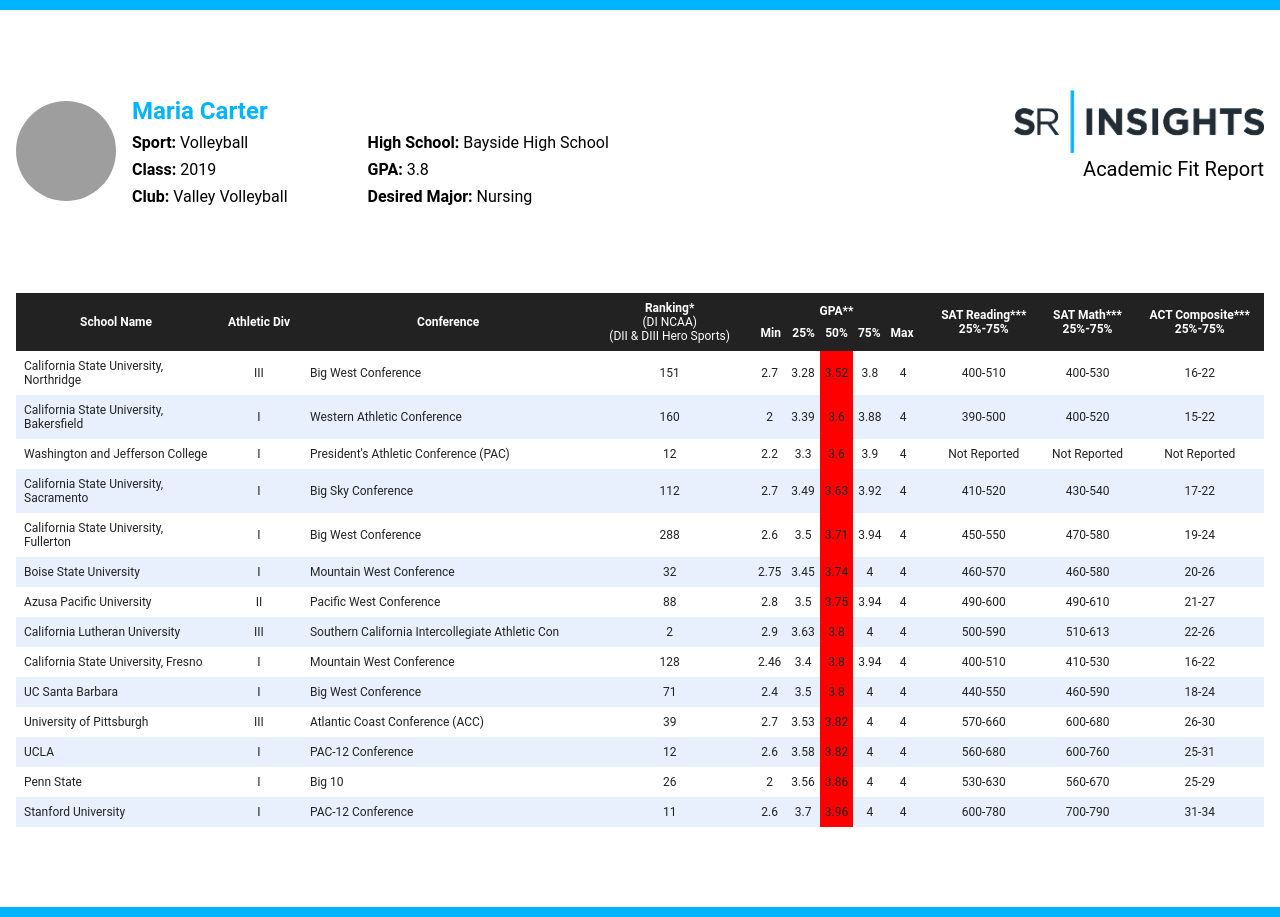
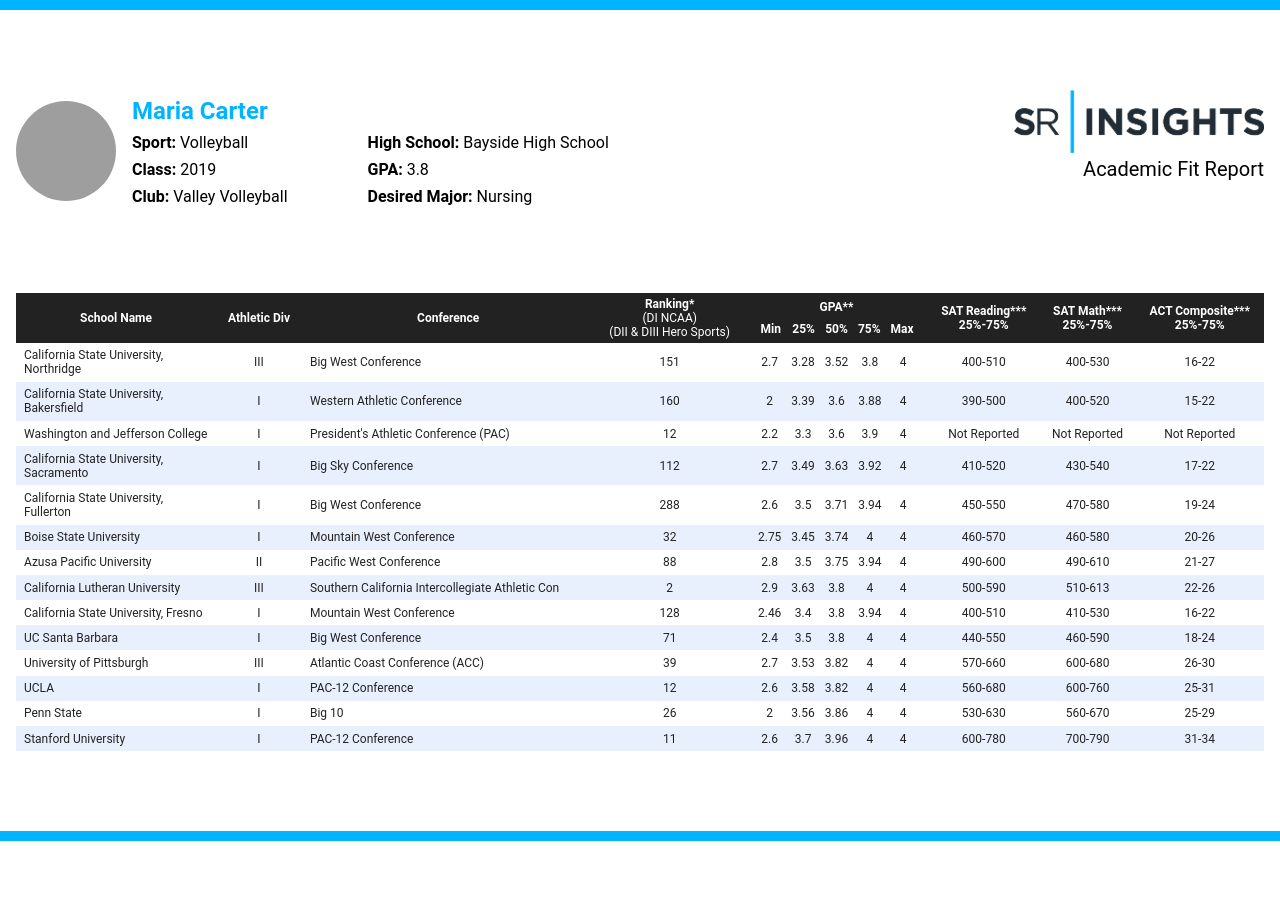
Before and after one commit to mezawebdev/sportsrecruits-code-challenge, a Vue app: page / in a window 1280 px wide. After the commit the page ends 841 px from the top, so only its background shows below. Built offline with nearby package versions, Linux system fonts and the light colour scheme; grey boxes are pictures that could not be loaded.

Commit message:
reorganize styles

```diff
--- a/src/components/atoms/DataRow.vue
+++ /dev/null
@@ -1 +0,0 @@
-<template></template>
--- /dev/null
+++ b/src/components/atoms/TableHeader.vue
@@ -0,0 +1,51 @@
+<template>
+  <tr class="TableHeader">
+    <th class="sticky">School Name</th>
+    <th>Athletic Div</th>
+    <th>Conference</th>
+    <th>
+      Ranking*<br /><span>(DI NCAA)<br />(DII & DIII Hero Sports)</span>
+    </th>
+    <th class="TableHeader__GPA">
+      GPA**
+      <div>
+        <div>Min</div>
+        <div>25%</div>
+        <div>50%</div>
+        <div>75%</div>
+        <div>Max</div>
+      </div>
+    </th>
+    <th>SAT Reading***<br />25%-75%</th>
+    <th>SAT Math***<br />25%-75%</th>
+    <th>ACT Composite***<br />25%-75%</th>
+  </tr>
+</template>
+
+<style scoped lang="scss">
+.TableHeader {
+  th {
+    padding: 0.25rem 0.5rem;
+    background: var(--dark-gray);
+    color: white;
+    font-weight: bold;
+
+    span {
+      font-weight: normal;
+    }
+  }
+
+  &__GPA {
+    div {
+      display: flex;
+      justify-content: space-evenly;
+      margin-block-start: 0.25rem;
+
+      * {
+        width: 1.875rem;
+        text-align: center;
+      }
+    }
+  }
+}
+</style>
--- /dev/null
+++ b/src/components/atoms/TableRow.vue
@@ -0,0 +1,88 @@
+<script setup lang="ts">
+import type { Report } from "@/interfaces";
+defineProps<{ report: Report }>();
+</script>
+
+<template>
+  <tr class="DataRow">
+    <td class="DataRow__School sticky">{{ report.school }}</td>
+    <td class="center">{{ report.division }}</td>
+    <td>{{ report.conference }}</td>
+    <td class="center">{{ report.ranking }}</td>
+    <td class="DataRow__GPACell">
+      <div>
+        <span>{{ report.gpa.min }}</span>
+        <span>{{ report.gpa["25%"] }}</span>
+        <span class="DataRow__GPA50">{{ report.gpa["50%"] }}</span>
+        <span>{{ report.gpa["75%"] }}</span>
+        <span>{{ report.gpa.max }}</span>
+      </div>
+    </td>
+    <td class="center">
+      {{
+        report.sat.reading.min !== "N/A" && report.sat.reading.max !== "N/A"
+          ? `${report.sat.reading.min}-${report.sat.reading.max}`
+          : "Not Reported"
+      }}
+    </td>
+    <td class="center">
+      {{
+        report.sat.math.min !== "N/A" && report.sat.math.max !== "N/A"
+          ? `${report.sat.math.min}-${report.sat.math.max}`
+          : "Not Reported"
+      }}
+    </td>
+    <td class="center">
+      {{
+        report.act.min !== "N/A" && report.act.max !== "N/A"
+          ? `${report.act.min}-${report.act.max}`
+          : "Not Reported"
+      }}
+    </td>
+  </tr>
+</template>
+
+<style scoped lang="scss">
+.DataRow {
+  td {
+    color: var(--dark-gray);
+    padding: 0.35rem 0.5rem;
+  }
+
+  &:nth-child(odd):not(:first-child) {
+    td {
+      background: var(--light-gray);
+    }
+  }
+
+  &:nth-child(even) {
+    td {
+      background: white;
+    }
+  }
+
+  &__GPACell {
+    position: relative;
+
+    div {
+      display: grid;
+      grid-template-columns: repeat(5, 1fr);
+      text-align: center;
+      position: relative;
+      height: 100%;
+      position: absolute;
+      width: calc(100% - (0.5rem * 2));
+      top: 0;
+      align-items: center;
+      left: 0.5rem;
+
+      span {
+        height: 100%;
+        display: flex;
+        align-items: center;
+        justify-content: center;
+      }
+    }
+  }
+}
+</style>
--- a/src/components/molecules/ReportTable.vue
+++ b/src/components/molecules/ReportTable.vue
@@ -1,5 +1,7 @@
 <script setup lang="ts">
 import type { Report } from "@/interfaces";
+import TableRow from "@/components/atoms/TableRow.vue";
+import TableHeader from "@/components/atoms/TableHeader.vue";
 
 defineProps<{ reports: Report[] }>();
 </script>
@@ -7,160 +9,33 @@
 <template>
   <div class="ReportTable">
     <table>
-      <tr>
-        <th class="ReportTable__School sticky">School Name</th>
-        <th>Athletic Div</th>
-        <th>Conference</th>
-        <th>
-          Ranking*<br /><span>(DI NCAA)<br />(DII & DIII Hero Sports)</span>
-        </th>
-        <th class="ReportTable__GPA">
-          GPA**
-          <div>
-            <div>Min</div>
-            <div>25%</div>
-            <div>50%</div>
-            <div>75%</div>
-            <div>Max</div>
-          </div>
-        </th>
-        <th>SAT Reading***<br />25%-75%</th>
-        <th>SAT Math***<br />25%-75%</th>
-        <th>ACT Composite***<br />25%-75%</th>
-      </tr>
-      <tr v-for="report in reports">
-        <td class="ReportTable__School sticky">{{ report.school }}</td>
-        <td class="center">{{ report.division }}</td>
-        <td>{{ report.conference }}</td>
-        <td class="center">{{ report.ranking }}</td>
-        <td class="ReportTable__GPACell">
-          <div>
-            <span>{{ report.gpa.min }}</span>
-            <span>{{ report.gpa["25%"] }}</span>
-            <span class="ReportTable__GPA50">{{ report.gpa["50%"] }}</span>
-            <span>{{ report.gpa["75%"] }}</span>
-            <span>{{ report.gpa.max }}</span>
-          </div>
-        </td>
-        <td class="center">
-          {{
-            report.sat.reading.min !== "N/A" && report.sat.reading.max !== "N/A"
-              ? `${report.sat.reading.min}-${report.sat.reading.max}`
-              : "Not Reported"
-          }}
-        </td>
-        <td class="center">
-          {{
-            report.sat.math.min !== "N/A" && report.sat.math.max !== "N/A"
-              ? `${report.sat.math.min}-${report.sat.math.max}`
-              : "Not Reported"
-          }}
-        </td>
-        <td class="center">
-          {{
-            report.act.min !== "N/A" && report.act.max !== "N/A"
-              ? `${report.act.min}-${report.act.max}`
-              : "Not Reported"
-          }}
-        </td>
-      </tr>
+      <TableHeader />
+      <TableRow v-for="report in reports" :report="report" />
     </table>
   </div>
 </template>
 
-<style scoped lang="scss">
+<style lang="scss">
 .ReportTable {
   width: 100%;
   overflow-x: scroll;
   font-size: 0.75rem;
 
-  .center {
-    text-align: center;
-  }
-
   .sticky {
     position: sticky;
     left: 0;
     width: 12.5rem;
+    z-index: 5;
+  }
+
+  .center {
+    text-align: center;
   }
 
   table {
     border-collapse: collapse;
     width: 100%;
     min-width: 62rem;
-
-    tr {
-      &:nth-child(odd):not(:first-child) {
-        th,
-        td {
-          background: var(--light-gray);
-        }
-      }
-
-      &:nth-child(even) {
-        th,
-        td {
-          background: white;
-        }
-      }
-    }
-
-    th,
-    td {
-      padding: 0.5rem;
-      color: var(--dark-gray);
-    }
-
-    th {
-      background: var(--dark-gray);
-      color: white;
-      font-weight: bold;
-
-      span {
-        font-weight: normal;
-      }
-    }
-  }
-
-  &__GPA {
-    div {
-      display: flex;
-      justify-content: space-evenly;
-      margin-block-start: 0.25rem;
-
-      * {
-        width: 1.875rem;
-        text-align: center;
-      }
-    }
-  }
-
-  &__GPACell {
-    position: relative;
-
-    div {
-      display: grid;
-      grid-template-columns: repeat(5, 1fr);
-      text-align: center;
-      position: relative;
-      height: 100%;
-      position: absolute;
-      width: calc(100% - (0.5rem * 2));
-      top: 0;
-      align-items: center;
-      left: 0.5rem;
-
-      span {
-        height: 100%;
-        display: flex;
-        align-items: center;
-        justify-content: center;
-      }
-    }
-  }
-
-  &__GPA50 {
-    background: red;
   }
 }
 </style>
```
